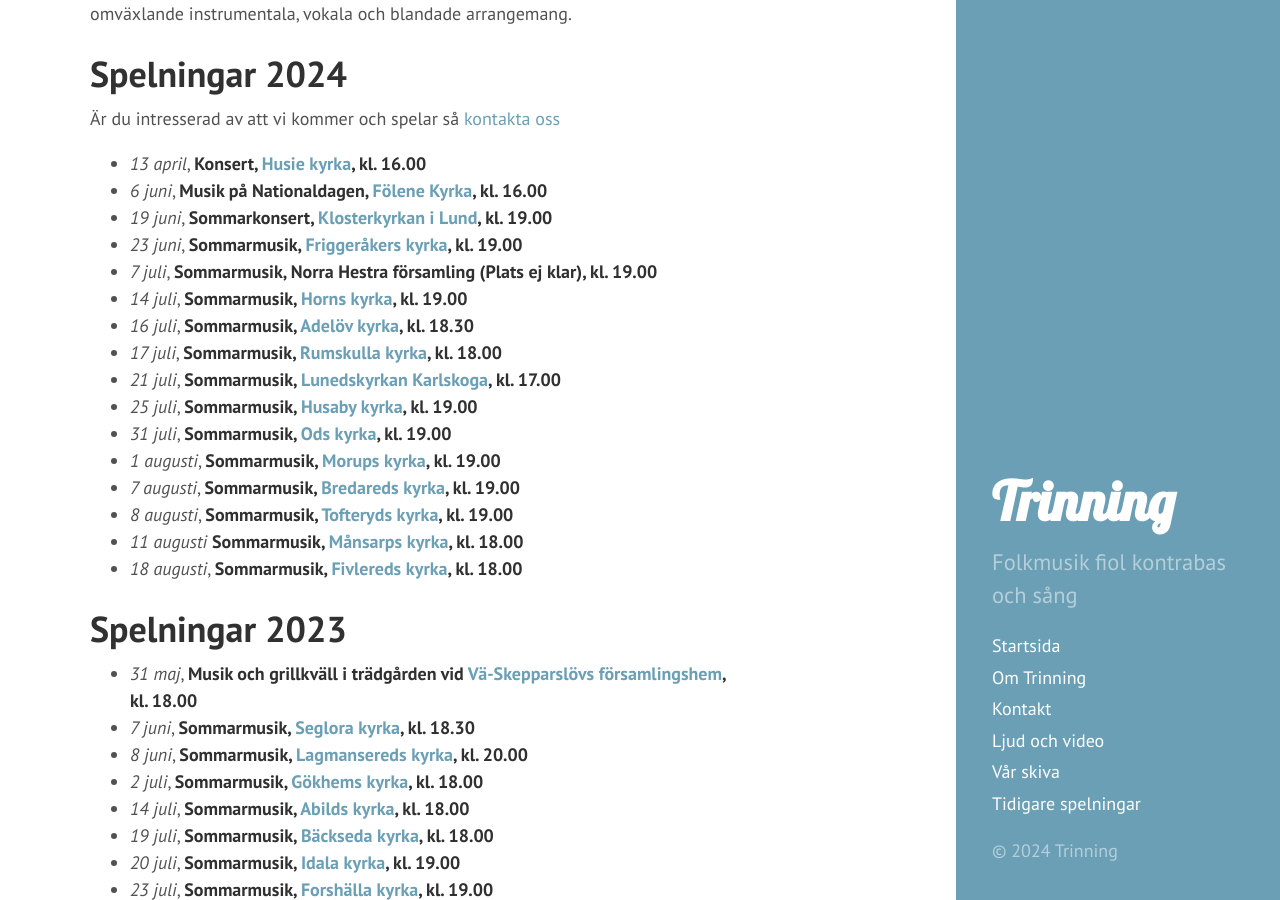
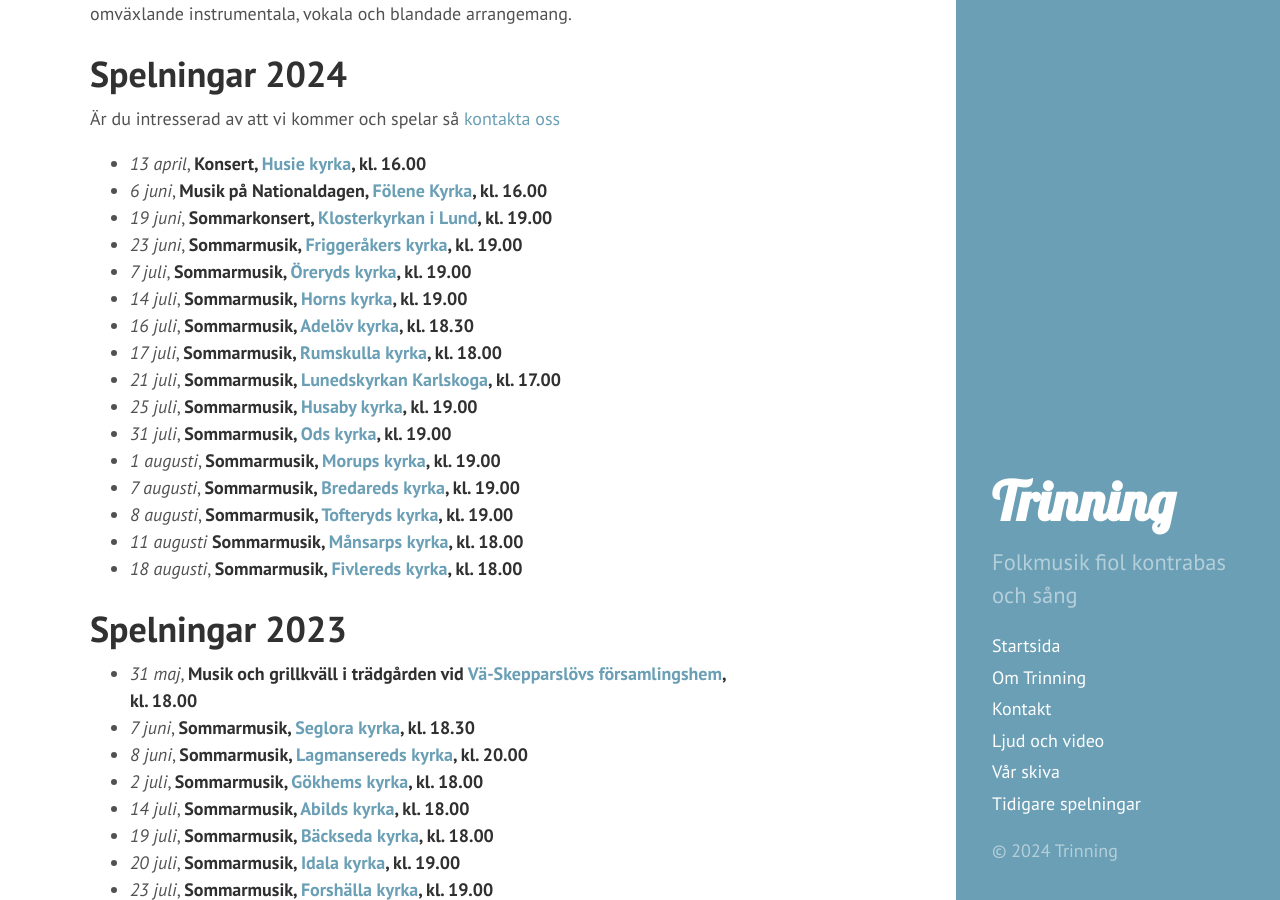
Before and after one commit to trinning/trinning.github.io, a Jekyll site: the page built from index.md, in a window 1280 px wide and 900 px high, scrolled down 543 px. Built offline with Jekyll 4.4.1, drawn with Linux system fonts in a browser that asks for light colours.

Commit message:
Uppdaterat spelning

```diff
--- a/index.md
+++ b/index.md
@@ -18,7 +18,7 @@ in lite norskt, amerikanskt, låtar från de brittiska öarna och visor från de
 * *6 juni*, **Musik på Nationaldagen, [Fölene Kyrka](https://maps.app.goo.gl/8hevZsf7eFrvA4339 "Karta till spelningen"), kl. 16.00**
 * *19 juni*, **Sommarkonsert, [Klosterkyrkan i Lund](https://maps.app.goo.gl/ZJEAaEwzWxnN1nnY8 "Karta till spelningen"), kl. 19.00**
 * *23 juni*, **Sommarmusik, [Friggeråkers kyrka](https://maps.app.goo.gl/C9gLWrsS5BnnJaxB8 "Karta till spelningen"), kl. 19.00**
-* *7 juli*, **Sommarmusik, Norra Hestra församling (Plats ej klar), kl. 19.00**
+* *7 juli*, **Sommarmusik, [Öreryds kyrka](https://maps.app.goo.gl/bBFchrgWfgNzn1dCA "Karta till spelningen"), kl. 19.00**
 * *14 juli*, **Sommarmusik, [Horns kyrka](https://maps.app.goo.gl/JDYVohyAkYsXeRu98 "Karta till spelningen"), kl. 19.00**
 * *16 juli*, **Sommarmusik, [Adelöv kyrka](https://maps.app.goo.gl/QzpjtT6Re8hh18xS6 "Karta till spelningen"), kl. 18.30**
 * *17 juli*, **Sommarmusik, [Rumskulla kyrka](https://maps.app.goo.gl/42PE8kmj5Boacaiu7 "Karta till spelningen"), kl. 18.00**
```
